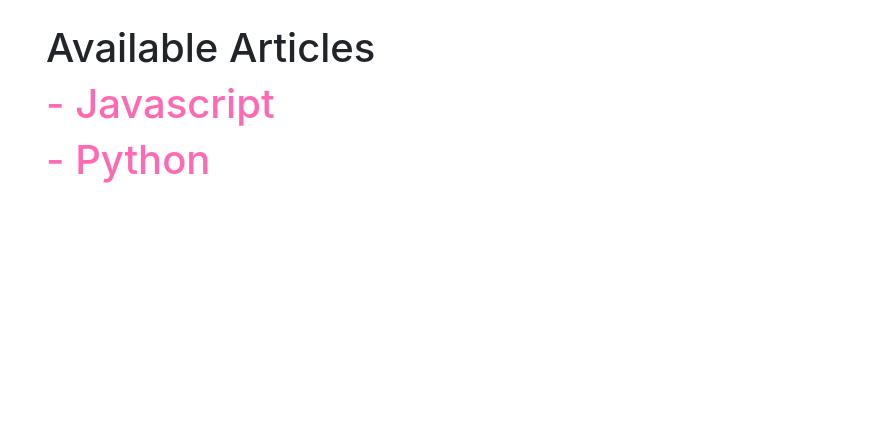
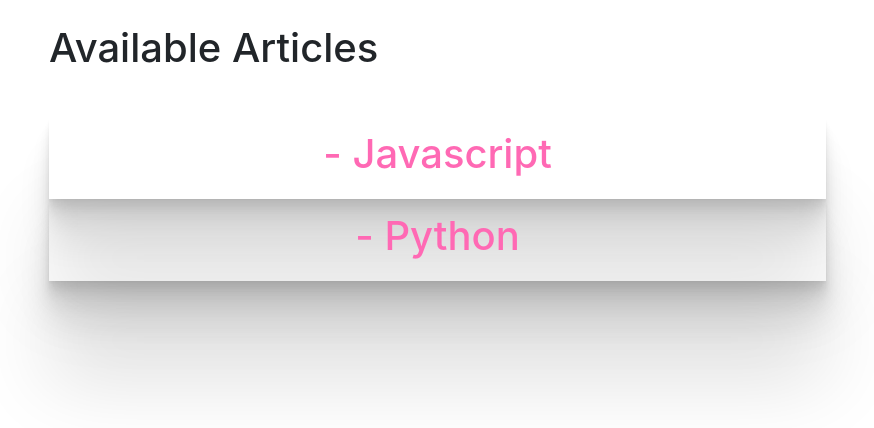
Before and after one commit to izudada/zuri_blog, a Django app: page / in a window 1280 px wide. Shown: the part 56-484 px from the top of the page, without its empty margins (36-910 px from the left). Run offline with Django 3.2, Linux system fonts and the light colour scheme; data comes from the database, SQL or seed files in the repository; some libraries are stand-ins or nearby versions.

Commit message:
Making changes to view

```diff
--- a/static/css/base.css
+++ b/static/css/base.css
@@ -1,3 +1,24 @@
+.intro{
+    margin-bottom: 45px;
+}
+
+.post{
+    display: flex;
+    flex-direction: column;
+    justify-content: center;
+    align-items: center;
+    width: 70%;
+    height: 40%;
+    box-shadow:
+    0 2.8px 2.2px rgba(0, 0, 0, 0.034),
+    0 6.7px 5.3px rgba(0, 0, 0, 0.048),
+    0 12.5px 10px rgba(0, 0, 0, 0.06),
+    0 22.3px 17.9px rgba(0, 0, 0, 0.072),
+    0 41.8px 33.4px rgba(0, 0, 0, 0.086),
+    0 100px 80px rgba(0, 0, 0, 0.12)
+  ;
+}
+
 .post h1 a{
     color: hotpink;
     text-decoration: none;
--- a/templates/home.html
+++ b/templates/home.html
@@ -2,11 +2,15 @@
 
 {% block body %}
 
+    <div class="container">
+
+
         {% if user.is_authenticated %}
             <a href="{% url 'new' %}"> Create Post</a>
         {% endif %}
+
         {% if object_list %}
-        <h1>Available Articles</h1>
+            <h1 class="intro">Available Articles</h1>
             {% for post in object_list %}
                 <div class="post">
                     <h1> <a href="{% url 'post' post.pk %}"> - {{ post.title }}  </a> </h1>
@@ -16,4 +20,5 @@
         {% else %}
             <p> No post available </p>
         {% endif %}
+    </div>
 {% endblock %}
```
Lines whose indentation alone changed are shown as unchanged.
